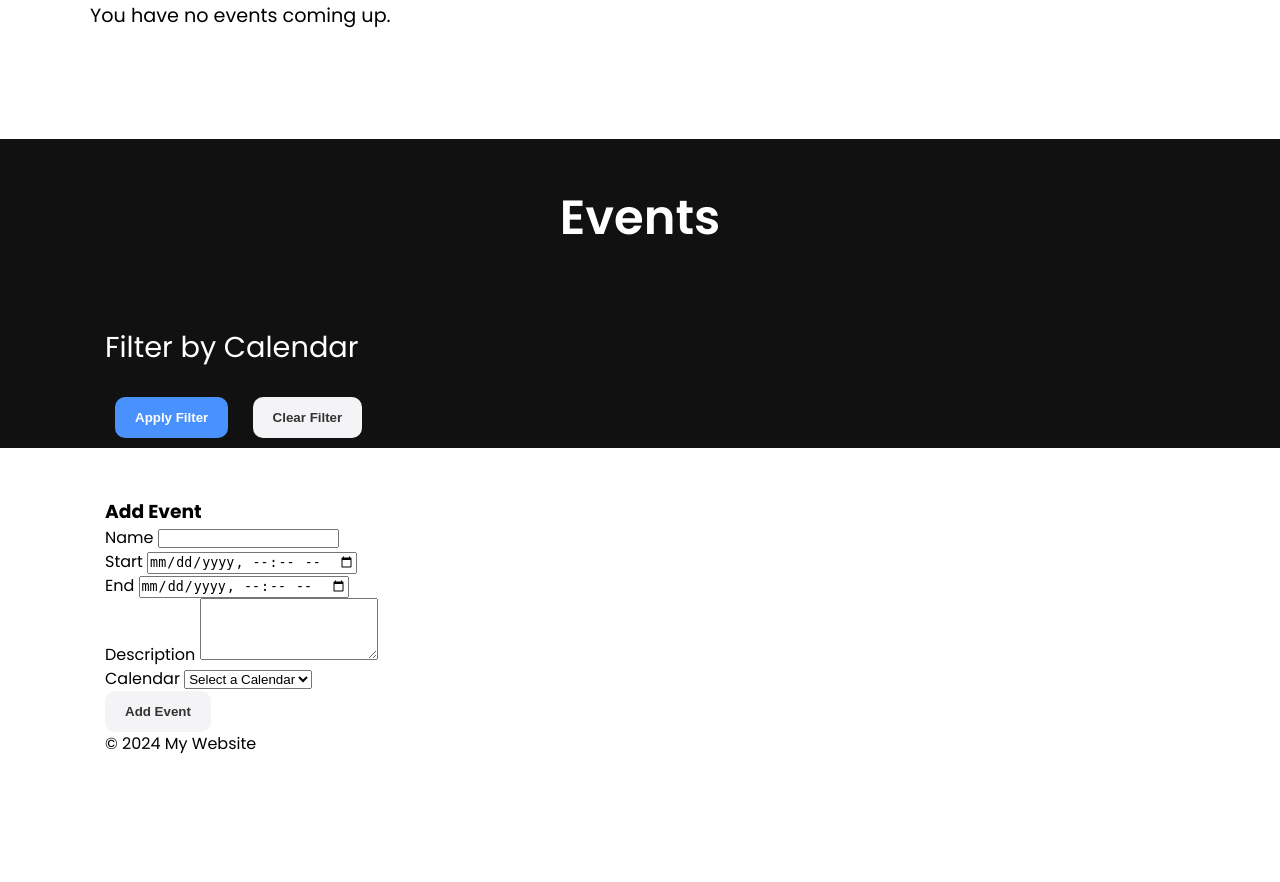
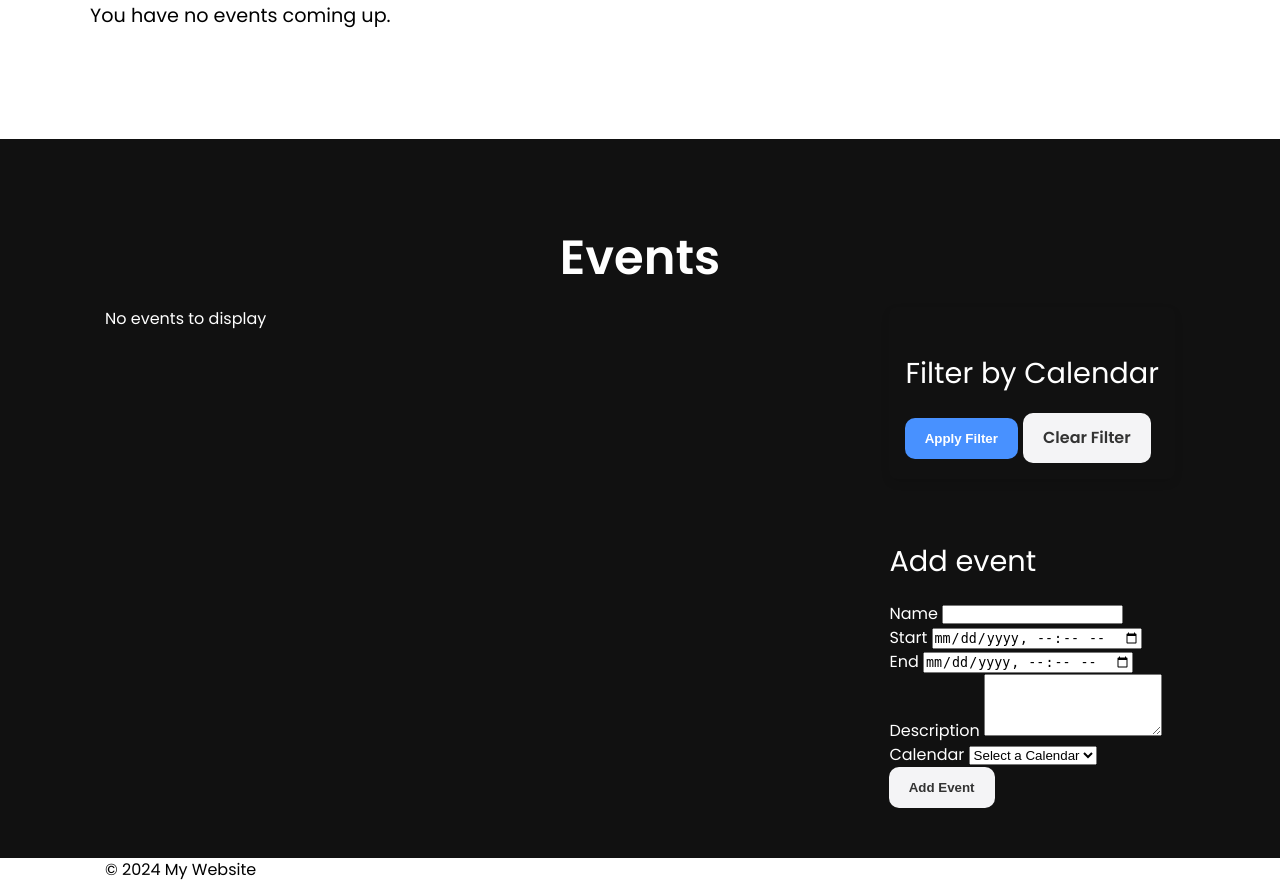
Before and after one commit to m-J-K-b/chronoscope, a Flask app: page / in a window 1280 px wide. Shown: the part 209-1091 px from the top of the page. Before the commit the page ends 963 px from the top, so only its background shows below. Run offline with Flask 3, Linux system fonts and the light colour scheme; data that the repository does not hold is empty; some libraries are stand-ins or nearby versions.

Commit message:
Automated commit at 241031154342

```diff
--- a/app.py
+++ b/app.py
@@ -1,6 +1,7 @@
 import os
 import secrets
 from datetime import date, datetime, timedelta, timezone
+from tracemalloc import start
 from urllib.parse import urljoin, urlparse
 
 import requests
@@ -308,7 +309,6 @@ def index():
 
     # Prepare data structure to group events by date
     events_by_date = {}
-
     for event in events:
         # Get the start date for the event
         start_date = event.start_datetime.date()
@@ -316,9 +316,7 @@ def index():
 
         # Add events to the dictionary for all days from start to end
         current_date = start_date
-        while current_date >= today_date and current_date <= end_date - timedelta(
-            days=1
-        ):
+        while current_date >= today_date and current_date <= end_date:
             if current_date not in events_by_date:
                 events_by_date[current_date] = []
             events_by_date[current_date].append(event)
--- /dev/null
+++ b/log.txt
@@ -0,0 +1 @@
+Event: <Event 1>start: 2024-11-02end: 2024-11-02
--- a/static/css/base.css
+++ b/static/css/base.css
@@ -99,7 +99,7 @@ img {
   background: var(--light-color);
   color: #333;
   font-weight: 600;
-  text-decoration: none;
+  text-decoration: none; /* Ensures no underline on <a> */
   border: none;
   border-radius: 10px;
   cursor: pointer;
@@ -193,3 +193,8 @@ img {
   background-color: var(--dark-color);
   color: white;
 }
+
+.bg-black {
+  background-color: #000;
+  color: var(--light-color);
+}
--- a/static/css/index.css
+++ b/static/css/index.css
@@ -10,20 +10,18 @@
   width: 70%;
 }
 
-.event-view-heading {
+.event-view-content {
   padding: 50px 0;
 }
 
-.event-view-filter {
-  margin-bottom: 50px;
+.event-content-container {
+  display: flex;
+  gap: 2rem;
+  align-items: flex-start; /* Align items to the top */
 }
 
-.event-view-filter form {
-  margin-left: 10px;
-}
-
-.event-view-filter .btn {
-  margin: 10px 10px;
+.event-view-list {
+  flex: 1;
 }
 
 .event-date {
@@ -43,25 +41,20 @@
   background-color: var(--contrast-color);
 }
 
-.CellWithComment {
-  position: relative;
+.sticky-container {
+  display: flex;
+  flex-direction: column;
+  gap: 2rem;
+  position: sticky;
+  top: 20px; /* Distance from the top of the viewport */
+  max-width: 300px; /* Keep the sticky container from stretching */
+  align-self: flex-start;
 }
 
-.CellComment {
-  display: none;
-  position: absolute;
-  z-index: 100;
-  border: 1px;
-  background-color: rgba(255, 255, 255, 0.9);
-  border-bottom: 2px solid #ddd;
-  border-radius: 3px;
-  padding: 3px;
-  color: black;
-  top: 20px;
-  left: 20px;
-  box-shadow: 0 2px 10px rgba(0, 0, 0, 0.2);
+/* Sticky form */
+.add-event-form,
+.event-view-filter {
+  padding: 1rem;
+  border-radius: 8px;
+  box-shadow: 0px 4px 8px rgba(0, 0, 0, 0.1); /* Optional shadow for visual separation */
 }
-
-.CellWithComment:hover span.CellComment {
-  display: block;
-}
--- a/templates/index.html
+++ b/templates/index.html
@@ -62,103 +62,99 @@
     <div class="container">
         <div class="event-view-content">
             <h2 class="text-xxl text-center event-view-heading">Events</h2>
-            <div class="event-view-filter">
-                <p class="text-lg">Filter by Calendar</p>
-                <form id="filterForm" method="POST" action="/apply_filter">
-                    {% for feed in feeds %}
-                    <input
-                        type="checkbox"
-                        id="feed_{{ feed.id }}"
-                        name="feed"
-                        value="{{ feed.id }}"
-                        {%
-                        if
-                        feed.id|string
-                        in
-                        selected_feeds
-                        %}checked{%
-                        endif
-                        %} />
-                    <label for="feed_{{ feed.id }}">{{ feed.name
-                        }}</label><br />
-                    {% endfor %}
-                </form>
+            <div class="event-content-container">
 
-                <button class="btn btn-primary" onclick="submitForm()">
-                    Apply Filter
-                </button>
-                <button class="btn">
-                    <a class href="/clear_filter">Clear Filter</a>
-                </button>
-            </div>
-
+                <!-- Event List -->
                 <div class="event-view-list">
+                    {% if events_by_date %}
                     {% for date in sorted_dates %}
-                <div class="event-date">{{ date.strftime('%d.%m.%y') }}</div>
+                    <div class="event-date">{{ date.strftime('%d.%m.%y')
+                        }}</div>
                     {% for event in events_by_date[date] %}
                     <div class="event-item">
                         <span class="event-name">{{ event.name }}</span>
-
-                    {% if (event.end_datetime - event.start_datetime).days > 0
-                    %}
-                    <!-- Display multi-day event details -->
-                    (day {{ (date - event.start_datetime.date()).days + 1 }} /
-                    {{ (event.end_datetime - event.start_datetime).days + 1 }})
+                        {% if (event.end_datetime - event.start_datetime).days >
+                        0 %}
+                        (day {{ (date - event.start_datetime.date()).days + 1 }}
+                        / {{ (event.end_datetime - event.start_datetime).days +
+                        1 }})
                         {% endif %}
-
-                    <span class="event-calendar">{{ event.feed.name }}</span>
-
+                        <span class="event-calendar">{{ event.feed.name
+                            }}</span>
                         {% if event.days_until_start > 0 %}
                         <span class="event-start">starts in {{
                             event.days_until_start }} days</span>
                         {% else %}
-                    <span class="event-end">ends in {{ event.days_until_end }}
-                        days</span>
+                        <span class="event-end">ends in {{ event.days_until_end
+                            }} days</span>
                         {% endif %}
                     </div>
                     {% endfor %}
                     {% endfor %}
+                    {% else %}
+                    <p>No events to display</p>
+                    {% endif %}
                 </div>
+
+                <!-- Sticky Filter and Form Container -->
+                <div class="sticky-container">
+                    <!-- Filter -->
+                    <div class="event-view-filter">
+                        <p class="text-lg">Filter by Calendar</p>
+                        <form id="filterForm" method="POST"
+                            action="/apply_filter">
+                            {% for feed in feeds %}
+                            <input type="checkbox" id="feed_{{ feed.id }}"
+                                name="feed" value="{{ feed.id }}"
+                                {% if feed.id|string in selected_feeds
+                                %}checked{% endif %} />
+                            <label for="feed_{{ feed.id }}">{{ feed.name
+                                }}</label><br />
+                            {% endfor %}
+                            <div class="event-view-filter-btns">
+                                <button class="btn btn-primary"
+                                    type="submit">Apply Filter</button>
+                                <a class="btn" href="/clear_filter">Clear
+                                    Filter</a>
                             </div>
+                        </form>
                     </div>
-</section>
 
-<div class="container">
+                    <!-- Event Form -->
                     <div class="event-card">
-        <h3>Add Event</h3>
+                        <p class="text-lg">Add event</p>
                         <form action="/add_event" method="POST">
-            <!-- Update action to your event addition route -->
                             <div>
                                 <label for="event-name">Name</label>
-                <input type="text" id="event-name" name="name" required />
+                                <input type="text" id="event-name" name="name"
+                                    required />
                             </div>
                             <div>
                                 <label for="event-start-datetime">Start</label>
-                <input
-                    type="datetime-local"
+                                <input type="datetime-local"
                                     id="event-start-datetime"
-                    name="start_datetime"
+                                    name="start_datetime" required />
+                            </div>
+                            <div>
+                                <label for="event-end-datetime">End</label>
+                                <input type="datetime-local"
+                                    id="event-end-datetime" name="end_datetime"
                                     required />
                             </div>
                             <div>
-                <label for="event-end-datetime">End</label>
-                <input
-                    type="datetime-local"
-                    id="event-end-datetime"
-                    name="end_datetime"
-                    required />
-            </div>
-            <div>
-                <label for="event-description">Description</label>
-                <textarea id="event-description" name="description"
-                    rows="4"></textarea>
+                                <label
+                                    for="event-description">Description</label>
+                                <textarea id="event-description"
+                                    name="description" rows="4"></textarea>
                             </div>
                             <div>
                                 <label for="calendar-id">Calendar</label>
-                <select id="calendar-id" name="calendar_id" required>
+                                <select id="calendar-id" name="calendar_id"
+                                    required>
                                     <option value>Select a Calendar</option>
                                     {% for feed in owned_feeds %}
-                    <option value="{{ feed.id }}">{{ feed.name }}</option>
+                                    <option value="{{ feed.id }}">{{ feed.name
+                                        }}</option>
                                     {% endfor %}
                                 </select>
                             </div>
@@ -166,11 +162,9 @@
                         </form>
                     </div>
                 </div>
-
-<script>
-  function submitForm() {
-    document.getElementById("filterForm").submit();
-  }
-</script>
+            </div>
+        </div>
+    </div>
+</section>
 
 {% endblock %}
```
Lines whose indentation alone changed are shown as unchanged.
